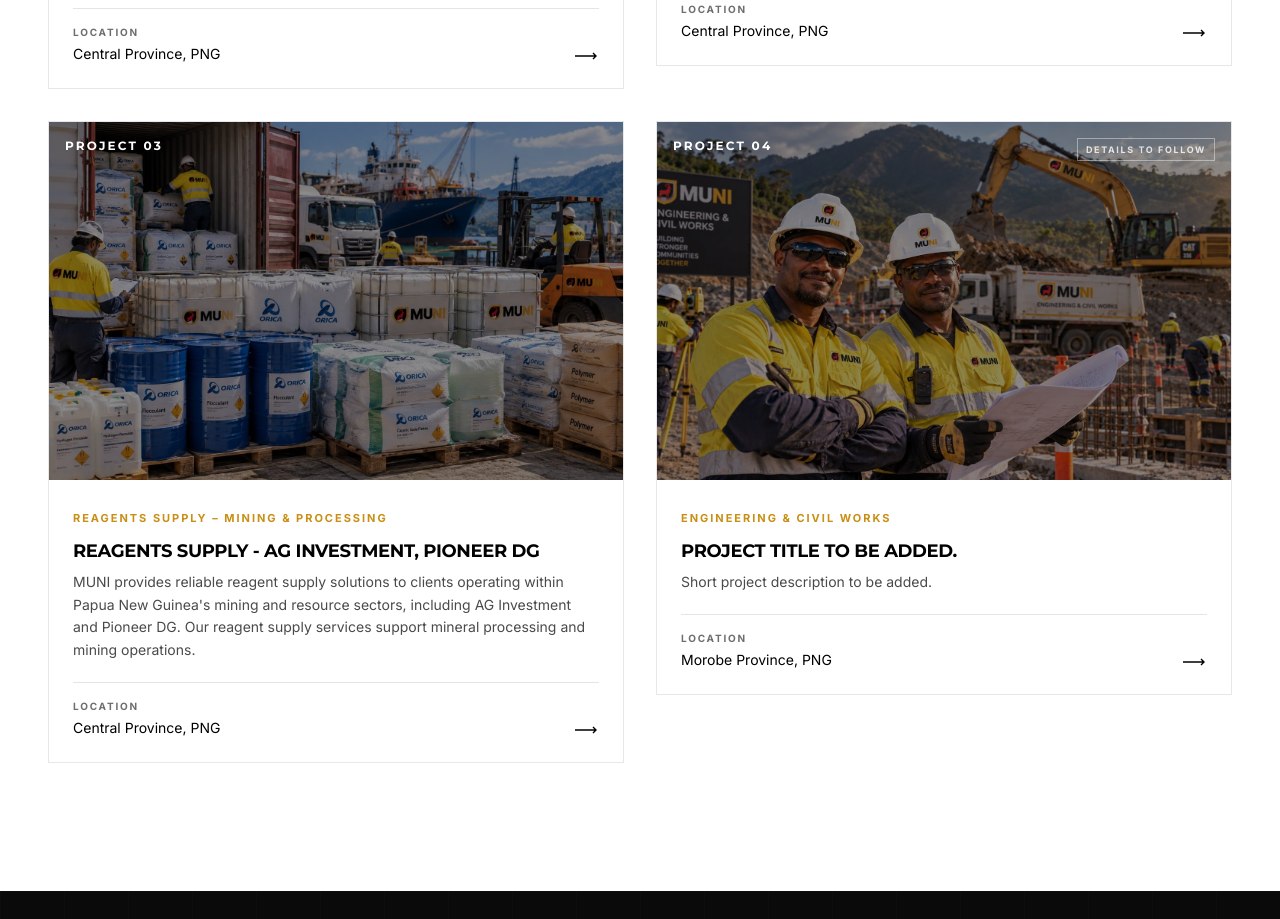
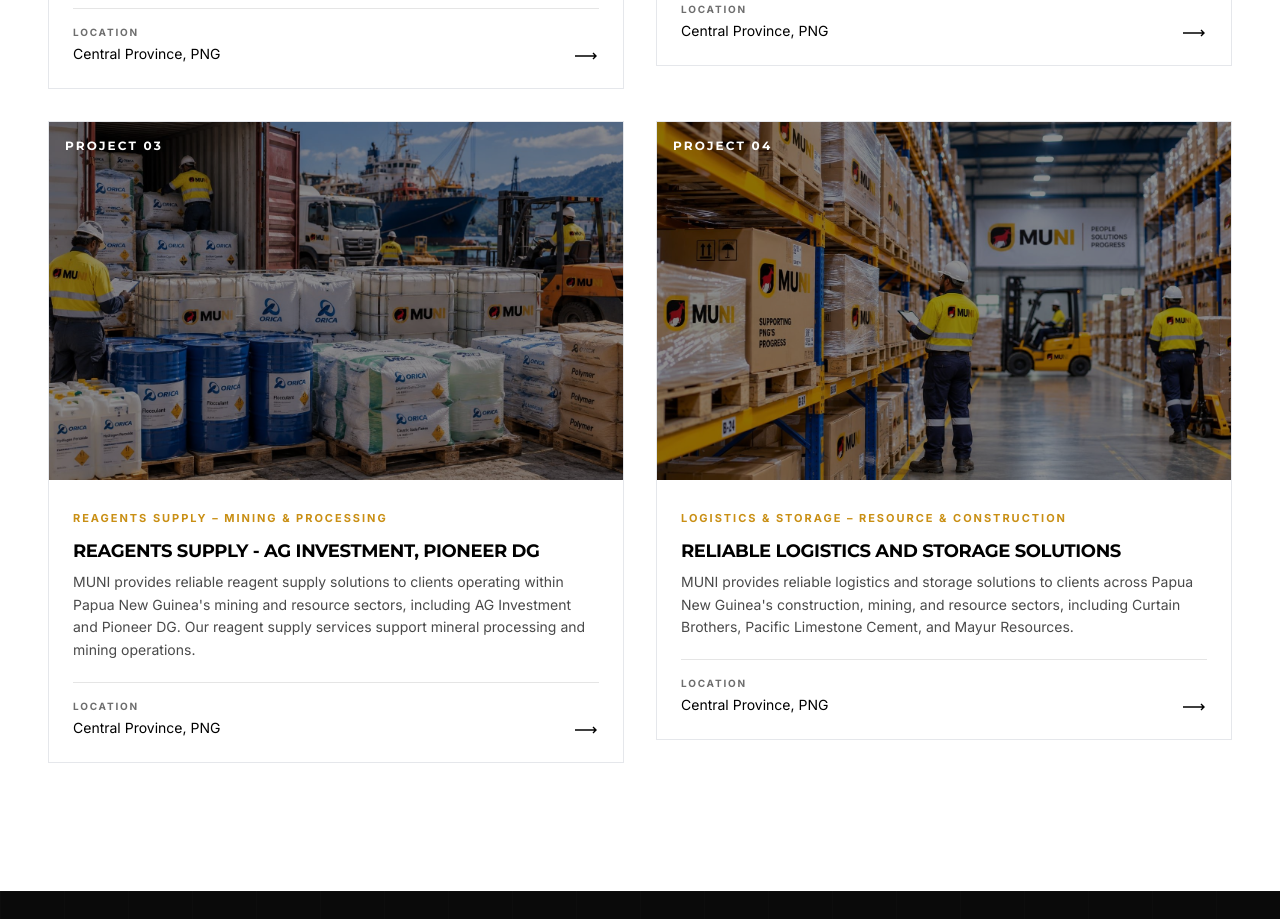
Before and after one commit to brendankombuk-ai/CJMuni-website, a Next.js app: page / in a window 1280 px wide. Shown: the part 6420-7339 px from the top of the page. Built offline with nearby package versions, Linux system fonts and the light colour scheme.

Commit message:
Add confirmed detail and photo for Project 04 (logistics & storage)
Category, title, description, location and dedicated photo supplied
by MUNI; clears detailsPending. All four project cards now carry
real content.

Co-Authored-By: Claude Sonnet 5 <noreply@anthropic.com>

```diff
--- a/data/projects.ts
+++ b/data/projects.ts
@@ -56,12 +56,13 @@ export const PROJECTS: Project[] = [
   },
   {
     ref: "PROJECT 04",
-    category: "Engineering & Civil Works",
-    title: "Project title to be added.",
-    description: "Short project description to be added.",
-    location: "Morobe Province, PNG",
-    image: "/images/library/engineering-civil.jpg",
-    imageAlt: "MUNI engineering and civil earthworks in progress",
-    detailsPending: true,
+    category: "Logistics & Storage – Resource & Construction",
+    title: "Reliable logistics and storage solutions",
+    description:
+      "MUNI provides reliable logistics and storage solutions to clients across Papua New Guinea's construction, mining, and resource sectors, including Curtain Brothers, Pacific Limestone Cement, and Mayur Resources.",
+    location: "Central Province, PNG",
+    image: "/images/library/project-04-logistics-storage.jpg",
+    imageAlt: "MUNI warehouse team picking and moving palletised stock",
+    detailsPending: false,
   },
 ];
```
Also changed, not shown: public/images/library/project-04-logistics-storage.jpg (added).
